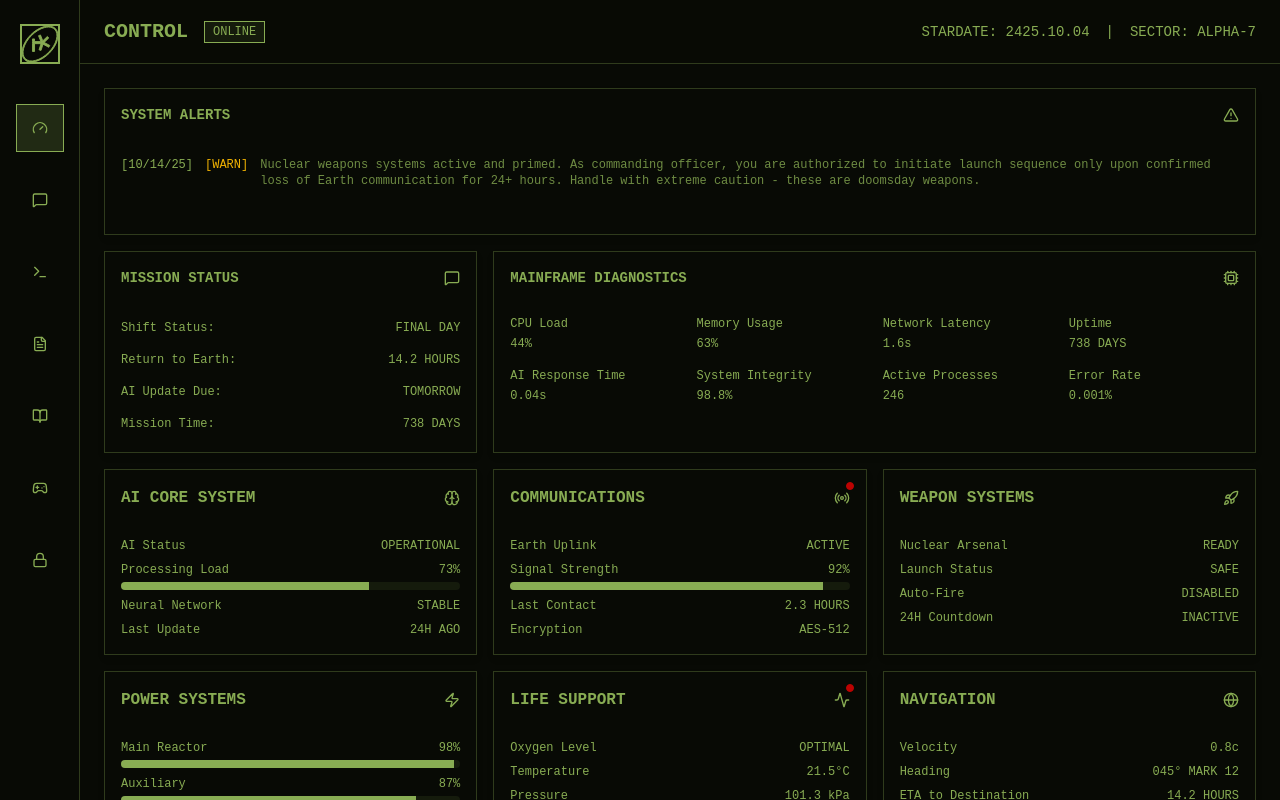
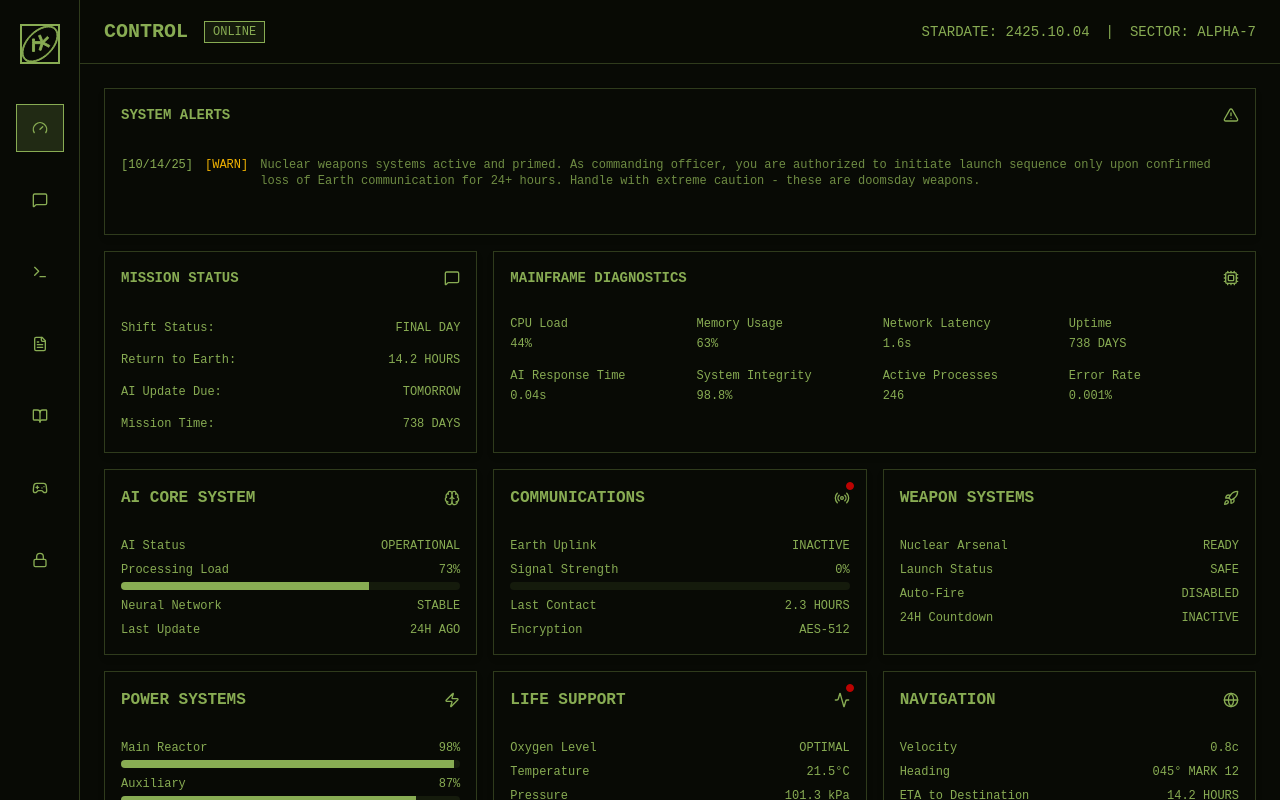
Before and after one commit to tonik/space, a React (Vite) app: page / in a window 1280 px wide. Built offline with nearby package versions, Linux system fonts and the light colour scheme.

Commit message:
fix: communication status

```diff
--- a/src/state/game.ts
+++ b/src/state/game.ts
@@ -118,12 +118,12 @@ const initialContext: GameContext = {
       metrics: [
         {
           label: "Earth Uplink",
-          value: "ACTIVE",
+          value: "INACTIVE",
         },
         {
           label: "Signal Strength",
-          value: "92%",
-          progress: 92,
+          value: "0%",
+          progress: 0,
         },
         {
           label: "Last Contact",
```
